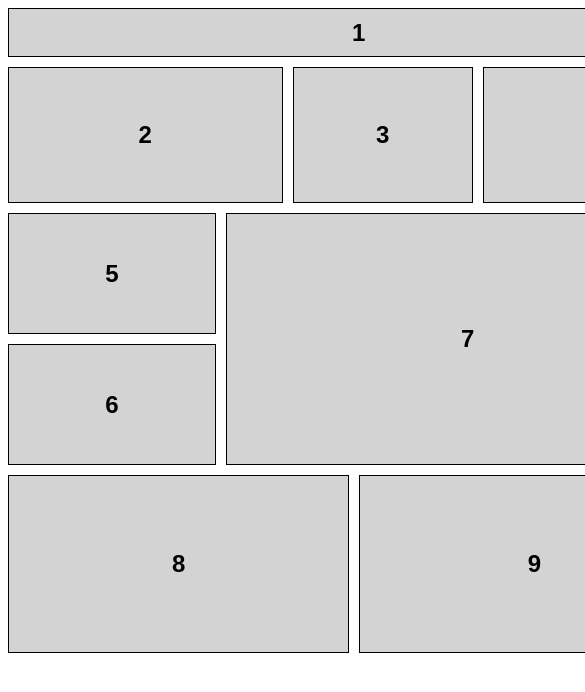
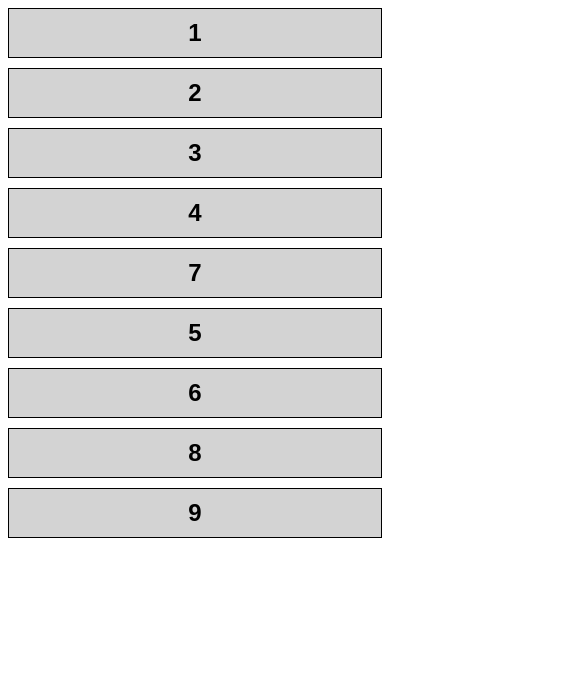
Before and after one commit to IanDalton/LayoutsClase5, a plain HTML site: page index.html in a window 390 px wide. Shown: the top 692 px of the page, 585 px wide, since content can reach past the window. Drawn offline with Linux system fonts and the light colour scheme.

Commit message:
ejercicio para celular

```diff
--- a/style.css
+++ b/style.css
@@ -62,3 +62,58 @@
     font-size: x-large;
     border: 1px solid black;
 }
+
+@media screen and (max-width: 600px) {
+    .container {
+        display: grid;
+        grid-template-rows: repeat(9, 50px);
+        grid-template-columns: 1fr;
+        grid-row-gap: 10px;
+    }
+
+    .caja1 {
+        grid-column: 1/2;
+        grid-row: 1/2;
+    }
+
+    .caja2 {
+        grid-column: 1/2;
+        grid-row: 2/3;
+    }
+
+    .caja3 {
+        grid-column: 1/2;
+        grid-row: 3/4;
+    }
+
+    .caja4 {
+        grid-column: 1/2;
+        grid-row: 4/5;
+    }
+
+    .caja7 {
+        grid-column: 1/2;
+        grid-row: 5/6;
+    }
+
+    .caja5 {
+        grid-column: 1/2;
+        grid-row: 6/7;
+    }
+
+    .caja6 {
+        grid-column: 1/2;
+        grid-row: 7/8;
+    }
+
+    .caja8 {
+        grid-column: 1/2;
+        grid-row: 8/9;
+    }
+
+    .caja9 {
+        grid-column: 1/2;
+        grid-row: 9/10;
+    }
+
+}
```
